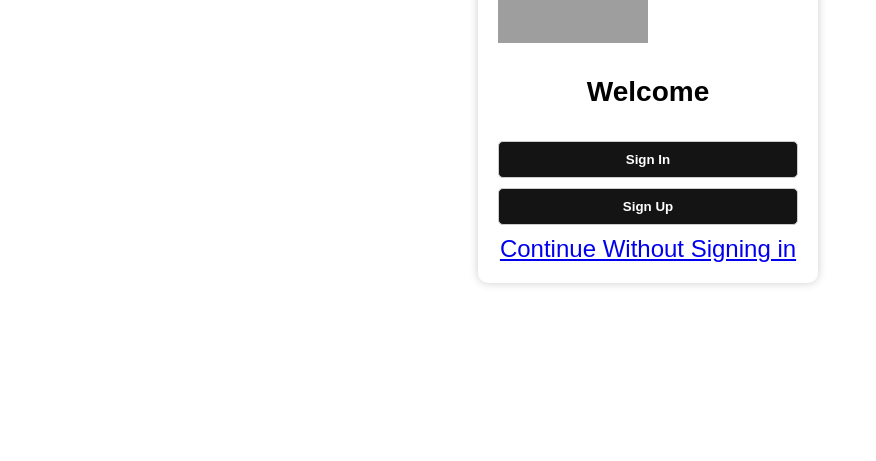
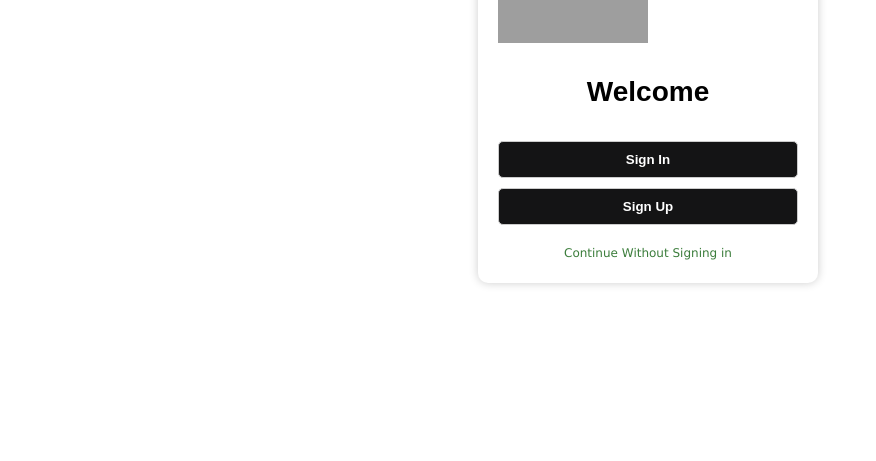
Before and after one commit to misschiiff/Bloom9ja, a PHP site: page /index.html in a window 1280 px wide. Shown: the part 295-756 px from the top of the page, without its empty margins (0-876 px from the left). Run offline with PHP 8.4, Linux system fonts and the light colour scheme; grey boxes are pictures that could not be loaded.

Commit message:
new updates

```diff
--- a/index.css
+++ b/index.css
@@ -69,6 +69,7 @@
         min-height: 50px;
         position: relative;
         border-radius: 0px;
+        margin-top: 10px;
     }
 
     .nav {
@@ -89,8 +90,9 @@
         list-style-type: none;
         padding: 0;
         margin-left: -20px;
-        margin-top: 15px;
+        margin-top: 55px;
         color: #242222;
+        margin-left: 5px;
     }
 
     .nav ul li a {
@@ -970,3 +972,15 @@
         text-align: center;
         margin-top: 60px;
     }
+
+    div.container a {
+        font-family: Verdana, Geneva, Tahoma, sans-serif;
+        font-size: 12px;
+    }
+
+    div.card a {
+        font-family: Verdana, Geneva, Tahoma, sans-serif;
+        font-size: 12px;
+        text-decoration: none;
+        color: #3b7d3b;
+    }
--- a/index.html
+++ b/index.html
@@ -4,14 +4,11 @@
 <head>
     <meta charset="UTF-8">
     <meta name="viewport" content="width=device-width, initial-scale=1.0">
-    <title>Document</title>
+    <title>Welcome - Page</title>
     <link rel="stylesheet" href="index.css">
 </head>
 
 <body>
-    <!-- Example HTML for a loading spinner -->
-
-
     <!-- register.html -->
     <div class="container">
         <div class="card">
```
